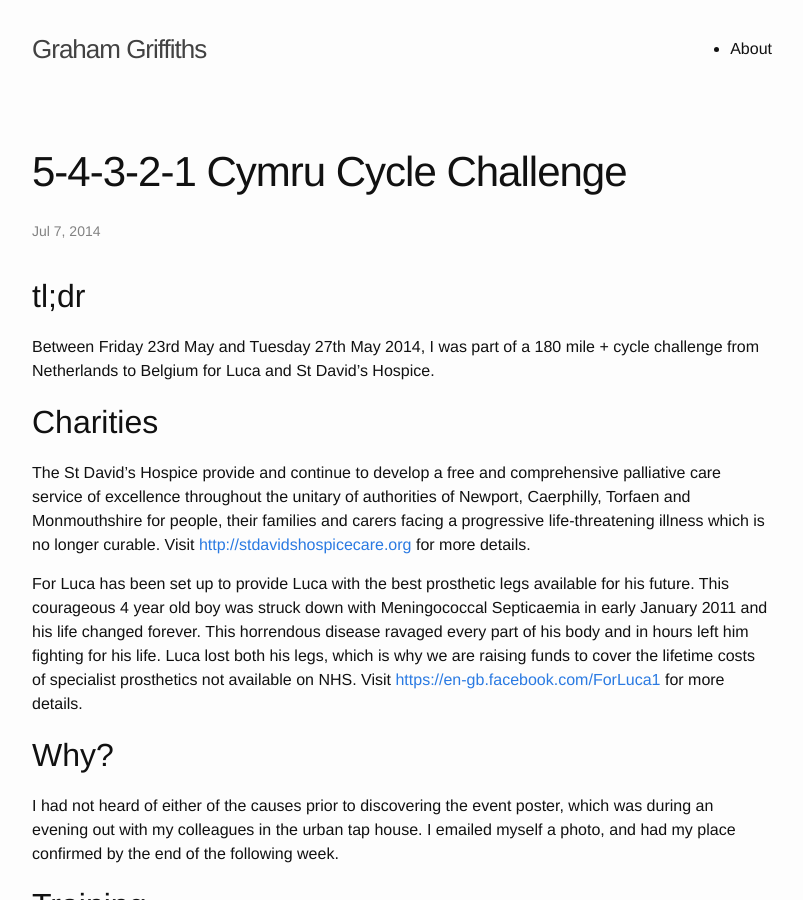
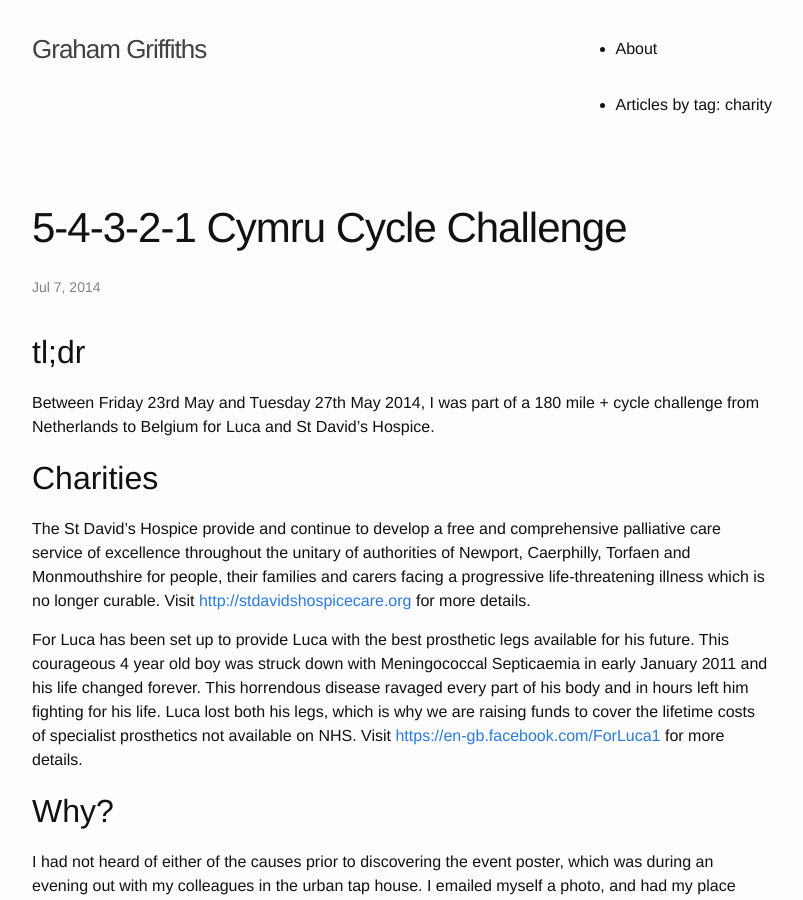
Before and after one commit to grahamrgriffiths/grahamrgriffiths.github.io, a Jekyll site: the page built from _posts/2014-07-07-5-4-3-2-1-cymru-cycle-challenge.markdown, in a window 1280 px wide and 900 px high. Shown: the whole window, without its empty margins (238-1041 px from the left). Built offline with Jekyll 4.4.1, drawn with Linux system fonts in a browser that asks for light colours; nearby versions of some CDN libraries; comment, search, counter and statistics services are not loaded.

Commit message:
Tag attempt so far

```diff
--- /dev/null
+++ b/_data/tags.yml
@@ -0,0 +1,5 @@
+- slug: charity
+  name: Charity
+
+- slug: cycling
+  name: Cycling
--- a/_layouts/tag.html
+++ b/_layouts/tag.html
@@ -4,10 +4,14 @@
 
 <h1>{{ page.tag }}</h1>
 
+{% if site.tags[page.tag] %}
     <ul>
     {% for post in site.tags[page.tag] %}
       <li>
         {{ post.date | date: "%B %d, %Y" }}: <a href="{{ post.url }}">{{ post.title }}</a>
       </li>
     {% endfor %}
+{% else %}
+    <p>There are no posts for this tag.</p>
+{% endif %}
 </ul>
--- a/_posts/2014-07-07-5-4-3-2-1-cymru-cycle-challenge.markdown
+++ b/_posts/2014-07-07-5-4-3-2-1-cymru-cycle-challenge.markdown
@@ -3,7 +3,7 @@
 title:  "5-4-3-2-1 Cymru Cycle Challenge"
 date:   2014-07-07 10:56:09
 categories: chairty
-tags: cycling charity
+tags: [cycling, charity]
 comments: true
 ---
 
--- /dev/null
+++ b/tag/charity.md
@@ -0,0 +1,6 @@
+---
+layout: tag
+title: 'Articles by tag: charity'
+tag: charity
+permalink: /tag/charity/
+---
```
Lines whose indentation alone changed are shown as unchanged.
